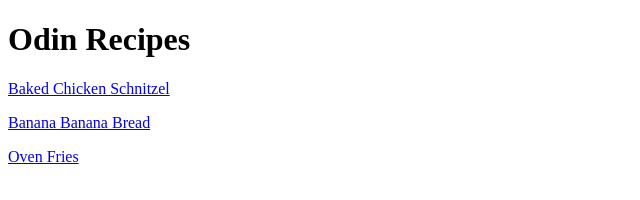
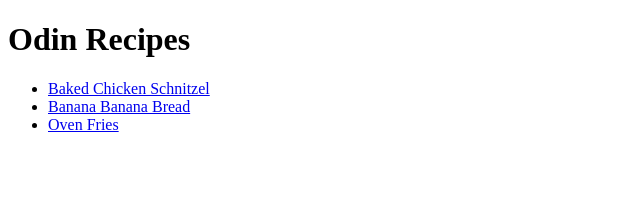
Before and after one commit to bachatron/odin-recipes, a plain HTML site: page index.html in a window 1280 px wide. Shown: the whole page, without its empty margins (0-640 px from the left). Drawn offline with Linux system fonts and the light colour scheme.

Commit message:
Put links on a list

```diff
--- a/index.html
+++ b/index.html
@@ -8,7 +8,10 @@
 
     <body>
         <h1>Odin Recipes</h1>
-        <p><a href="./recipes/schnitzel.html">Baked Chicken Schnitzel</a></p>
-        <p><a href="./recipes/banana_bread.html">Banana Banana Bread</a></p>
-        <p><a href="./recipes/oven_fries.html">Oven Fries</a></p>
+        <ul>
+            <li><a href="./recipes/schnitzel.html">Baked Chicken Schnitzel</a></li>
+            <li><a href="./recipes/banana_bread.html">Banana Banana Bread</a></li>
+            <li><a href="./recipes/oven_fries.html">Oven Fries</a></li>
+        </ul>
+
 </html>
```
